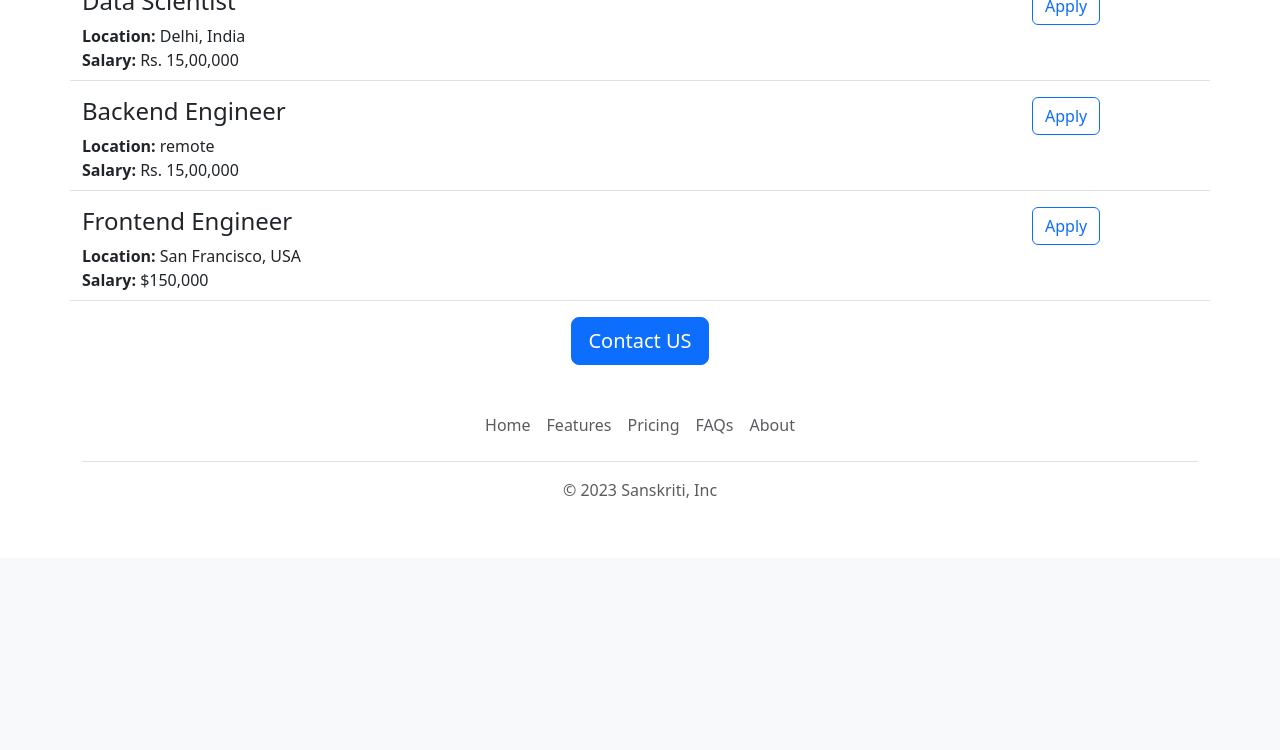
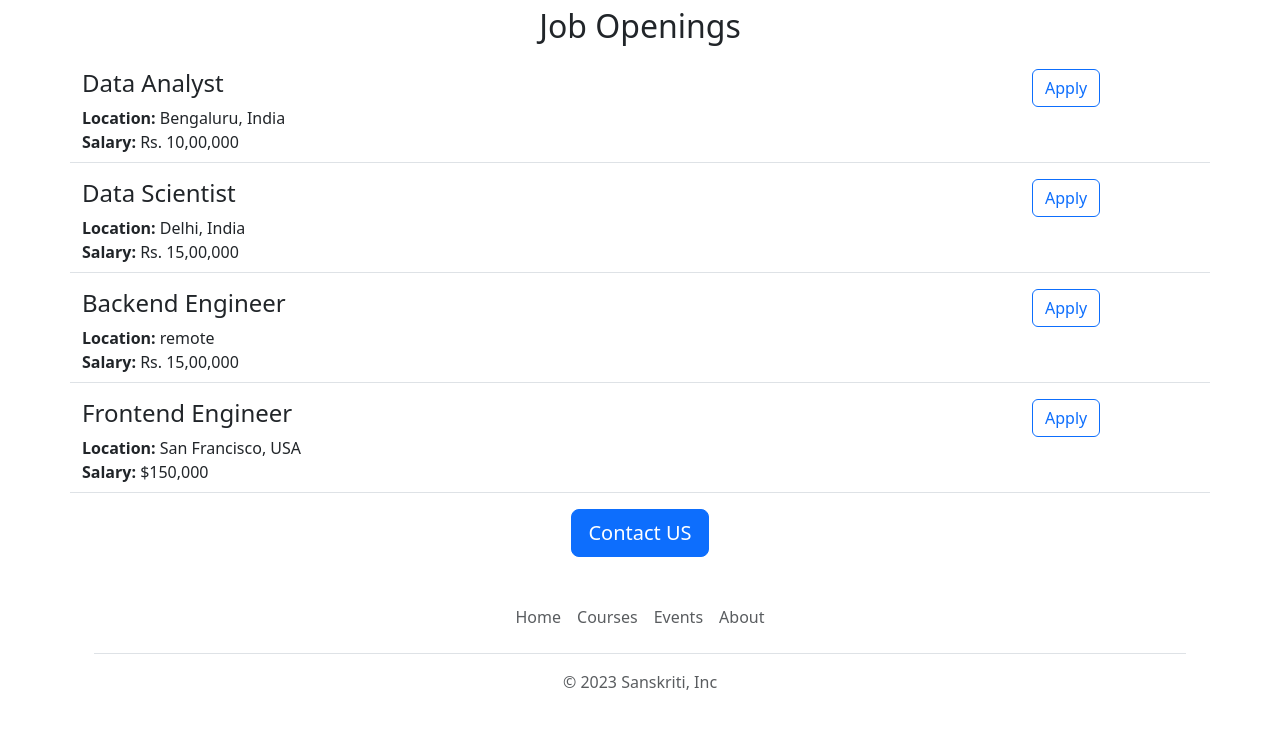
Before and after one commit to Tanish18/my-careers-website-v2, a Flask app: page / in a window 1280 px wide. Shown: the part 827-1577 px from the top of the page. Before the commit the page ends 1325 px from the top, so only its background shows below. Run offline with Flask 3, Linux system fonts and the light colour scheme.

Commit message:
functional and aesthetic improvements

```diff
--- a/templates/footer.html
+++ b/templates/footer.html
@@ -1,11 +1,10 @@
 <div class="container">
   <footer class="py-3 my-4">
     <ul class="nav justify-content-center border-bottom pb-3 mb-3">
-      <li class="nav-item"><a href="#" class="nav-link px-2 text-body-secondary">Home</a></li>
-      <li class="nav-item"><a href="#" class="nav-link px-2 text-body-secondary">Features</a></li>
-      <li class="nav-item"><a href="#" class="nav-link px-2 text-body-secondary">Pricing</a></li>
-      <li class="nav-item"><a href="#" class="nav-link px-2 text-body-secondary">FAQs</a></li>
-      <li class="nav-item"><a href="#" class="nav-link px-2 text-body-secondary">About</a></li>
+      <li class="nav-item"><a href="https://www.jovian.ai" class="nav-link px-2 text-body-secondary">Home</a></li>
+      <li class="nav-item"><a href="https://www.jovian.ai/learn" class="nav-link px-2 text-body-secondary">Courses</a></li>
+      <li class="nav-item"><a taregt="_blank" href="https://www.jovian.ai/events" class="nav-link px-2 text-body-secondary">Events</a></li>
+      <li class="nav-item"><a href="https://www.jovian.ai/about" class="nav-link px-2 text-body-secondary">About</a></li>
     </ul>
     <p class="text-center text-body-secondary">&copy; 2023 Sanskriti, Inc</p>
   </footer>
--- a/templates/home.html
+++ b/templates/home.html
@@ -19,9 +19,15 @@
     <img calss="img-fluid" id="banner" src="static/banner.jpeg.webp">
     <div class="container">
       <h1 class="text-center mt-2 mb-4">{{company_name}} Careers </h1>
-      <p class="lead">
-        Lorem ipsum dolor sit amet, consectetur adipiscing elit, sed do eiusmod tempor incididunt ut labore et dolore magna aliqua. Ut enim ad minim veniam, quis nostrud exercitation ullamco laboris nisi ut aliquip ex ea commodo consequat. Duis aute irure dolor in reprehenderit in voluptate velit esse cillum dolore eu fugiat nulla pariatur. Excepteur sint occaecat cupidatat non proident, sunt in culpa qui officia deserunt mollit anim id est laborum.
-      </p>
+      <div class="row" style="margin-bottom:16px">
+        <div class="col-md-7"
+          <p class="lead">
+            Lorem ipsum dolor sit amet, consectetur adipiscing elit, sed do eiusmod tempor incididunt ut labore et dolore magna aliqua. Ut enim ad minim veniam, quis nostrud exercitation ullamco laboris nisi ut aliquip ex ea commodo consequat. Duis aute irure dolor in reprehenderit in voluptate velit esse cillum dolore eu fugiat nulla pariatur. Excepteur sint occaecat cupidatat non proident, sunt in culpa qui officia deserunt mollit anim id est laborum.
+          </p>
+        </div>
+        <div class="d-none d-md-block col-md-5">
+        <img src="/static/people.jpg" style="height:320px;border-radius:4px;">
+      </div>
       <h2 class="text-center mt-2 mb-4">Job Openings</h2>
       <div>
         {% for job in jobs %}
@@ -29,7 +35,7 @@
         {% endfor %}
       </div>
       <div class="text-center">
-        <button class="btn btn-primary btn-lg">Contact US</button>
+        <a class="btn btn-primary btn-lg" href="mailto:kaushal.tanish@gmail.com?subject=Question%20about%20Job%20Openings&body=My%20name%3A%20%3Cyour%20name%20here%3E%0D%0A%0D%0AMy%20Questions%3A%20%3Center%20question%20here%3E">Contact US</a>
       </div>
     </div>
     {% include 'footer.html' %}
--- a/templates/jobitem.html
+++ b/templates/jobitem.html
@@ -13,7 +13,7 @@
     {% endif %}
   </div>
   <div class="col-2">
-  <button type='button' class='btn btn-outline-primary'>Apply</button>
+  <a href="mailto:kaushal.tanish@gmail.com?subject=Application%20for%20{{job['title']}}&body=My%20name%3A%20%3Cyour%20name%20here%3E%0D%0A%0D%0AResume%20link%3A%20%3Cresume%20link%3E%0D%0A%0D%0ALinkedIn%20link%3A%20%3Clinkedin%20link%3E" type='button' class='btn btn-outline-primary'>Apply</a>
   </div>
 
 </div>
```
Also changed, not shown: 2 other files.
